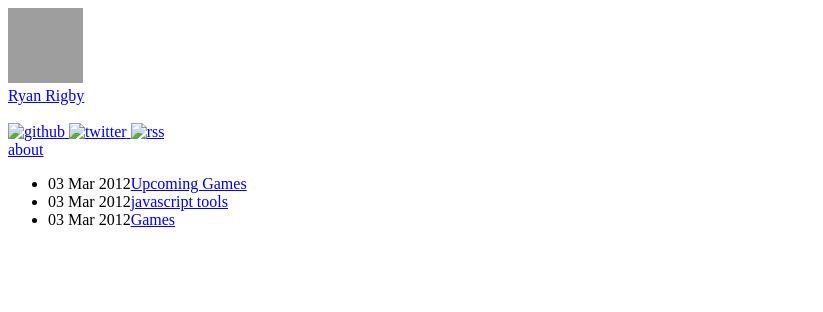
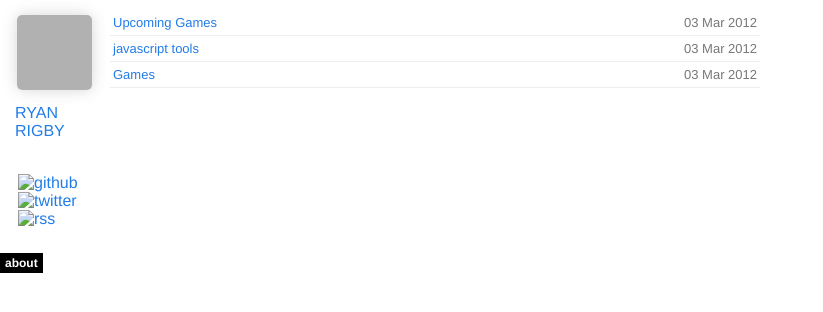
Before and after one commit to rbrigby/frontpage, a Jekyll site: the page built from index.html, in a window 1280 px wide. Shown: the top 312 px of the page, without its empty margins (0-823 px from the left). Built offline with Jekyll 4.4.1, drawn with Linux system fonts in a browser that asks for light colours; nearby versions of some CDN libraries; Markdown is read by kramdown in place of the engine named in the settings; grey boxes are pictures that could not be loaded.

Commit message:
fixed layout bug

```diff
--- a/_layouts/default.html
+++ b/_layouts/default.html
@@ -4,11 +4,11 @@
    <meta http-equiv="content-type" content="text/html; charset=utf-8" />
    <title>{{ page.title }}</title>
    <meta name="author" content="Ryan Rigby" />
-  <link rel="stylesheet" href="/ryanrigby/css/styles.css" type="text/css" media="screen, projection">
-  <link rel="stylesheet" href="/ryanrigby/css/syntax.css" type="text/css">
+  <link rel="stylesheet" href="/css/styles.css" type="text/css" media="screen, projection">
+  <link rel="stylesheet" href="/css/syntax.css" type="text/css">
    <!-- syntax highlighting CSS -->
-  <link media="only screen and (max-device-width: 480px)" href="/ryanrigby/css/iphone.css" type="text/css" rel="stylesheet">
-  <link media="only screen and (device-width: 768px)" href="/ryanrigby/css/ipad.css" type="text/css" rel="stylesheet">
+  <link media="only screen and (max-device-width: 480px)" href="/css/iphone.css" type="text/css" rel="stylesheet">
+  <link media="only screen and (device-width: 768px)" href="/css/ipad.css" type="text/css" rel="stylesheet">
   <link href="http://fonts.googleapis.com/css?family=Yanone+Kaffeesatz" rel="stylesheet" type="text/css">
   <link rel="apple-touch-icon" href="/apple-touch-icon.png">
   <script type="text/javascript" src="http://ajax.googleapis.com/ajax/libs/jquery/1.4.1/jquery.min.js"></script>
```
